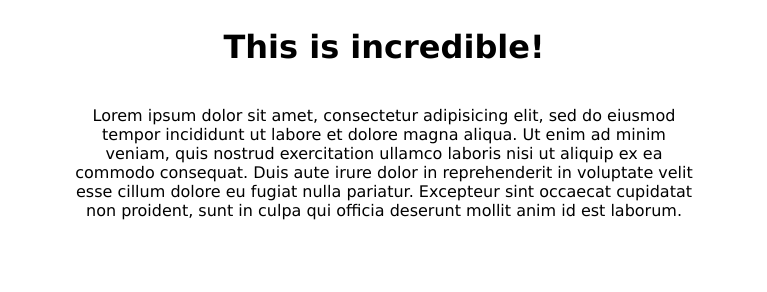
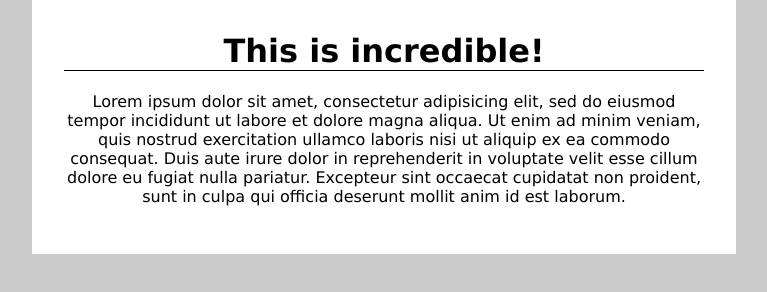
Before and after one commit to MCKnute/basic_repo, a plain HTML site: page index.html in a window 1280 px wide. Shown: the whole page, without its empty margins (256-1023 px from the left). Drawn offline with Linux system fonts and the light colour scheme.

Commit message:
Added grey background and other styling to index.html and styles.css

```diff
--- a/index.html
+++ b/index.html
@@ -7,13 +7,15 @@
 </head>
 <body>
 
-	<h1>This is incredible!</h1>
-	<p>Lorem ipsum dolor sit amet, consectetur adipisicing elit, sed do eiusmod
-	tempor incididunt ut labore et dolore magna aliqua. Ut enim ad minim veniam,
-	quis nostrud exercitation ullamco laboris nisi ut aliquip ex ea commodo
-	consequat. Duis aute irure dolor in reprehenderit in voluptate velit esse
-	cillum dolore eu fugiat nulla pariatur. Excepteur sint occaecat cupidatat non
-	proident, sunt in culpa qui officia deserunt mollit anim id est laborum.</p>
+	<div id="wrapper">
 
+		<h1>This is incredible!</h1>
+		<p>Lorem ipsum dolor sit amet, consectetur adipisicing elit, sed do eiusmod
+		tempor incididunt ut labore et dolore magna aliqua. Ut enim ad minim veniam,
+		quis nostrud exercitation ullamco laboris nisi ut aliquip ex ea commodo
+		consequat. Duis aute irure dolor in reprehenderit in voluptate velit esse
+		cillum dolore eu fugiat nulla pariatur. Excepteur sint occaecat cupidatat non proident, sunt in culpa qui officia deserunt mollit anim id est laborum.</p>
+
+	</div>
 </body>
 </html>
--- a/styles.css
+++ b/styles.css
@@ -1,9 +1,19 @@
 body {
 	font-family: Verdana, Arial, sans-serif;
 	text-align: center;
+	background-color: #CCC;
+	margin: 0;
+	padding: 0;
+}
+h1 {
+	border-bottom: 1px solid #000;
 }
 h1, p {
+	margin-top: 0;
+}
+#wrapper {
 	width: 50%;
 	margin: 0 auto;
-	padding: 20px 0;
+	background-color: #FFF;
+	padding: 2em;
 }
```
